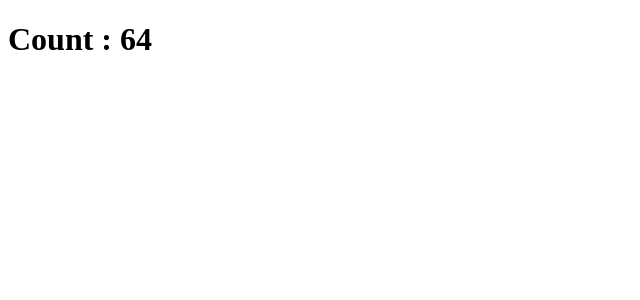
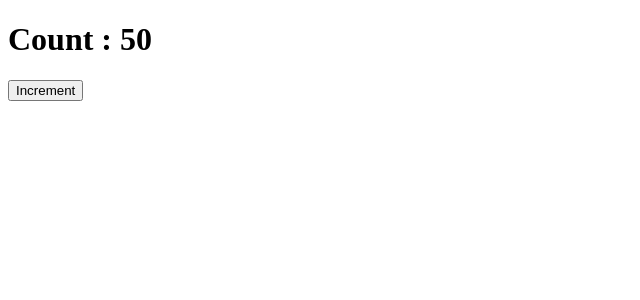
Before and after one commit to JennyPersichini/react-exercises, a React (Create React App) app in the folder react-exercises/: page / in a window 1280 px wide. Shown: the top 300 px of the page, without its empty margins (0-640 px from the left). Built offline with nearby package versions, Linux system fonts and the light colour scheme.

Commit message:
Complete Events 01

```diff
--- a/react-exercises/src/App.js
+++ b/react-exercises/src/App.js
@@ -1,10 +1,10 @@
 import React from 'react'
-import Counter from './Count'
+import ClickCounter from './ClickCounter'
 
 export default class App extends React.Component {
     render() {
         return (
-            <Counter initialValue={50} incrementBy={2} timeout={1000}/>
+            <ClickCounter initialValue={50} incrementBy={2}/>
         )
     }
 }
--- /dev/null
+++ b/react-exercises/src/ClickCounter.js
@@ -0,0 +1,29 @@
+import React from 'react';
+import CounterDisplay from "./CounterDisplay";
+import ReactDOM from "react-dom";
+
+const root = ReactDOM.createRoot(document.querySelector("#root"));
+export default class ClickCounter extends React.Component {
+  state = {
+    count: this.props.initialValue,
+  };
+
+  handleCounterIncrement = () => {
+    this.setState((state) => {
+        return {
+            count: state.count + this.props.incrementBy
+        }
+    })
+}
+
+  render() {
+    return (
+        <div>
+        <CounterDisplay count = {this.state.count}/>
+        <button onClick={this.handleCounterIncrement}>Increment</button>
+    </div>
+    );
+  }
+}
+
+root.render(<ClickCounter />);
```
